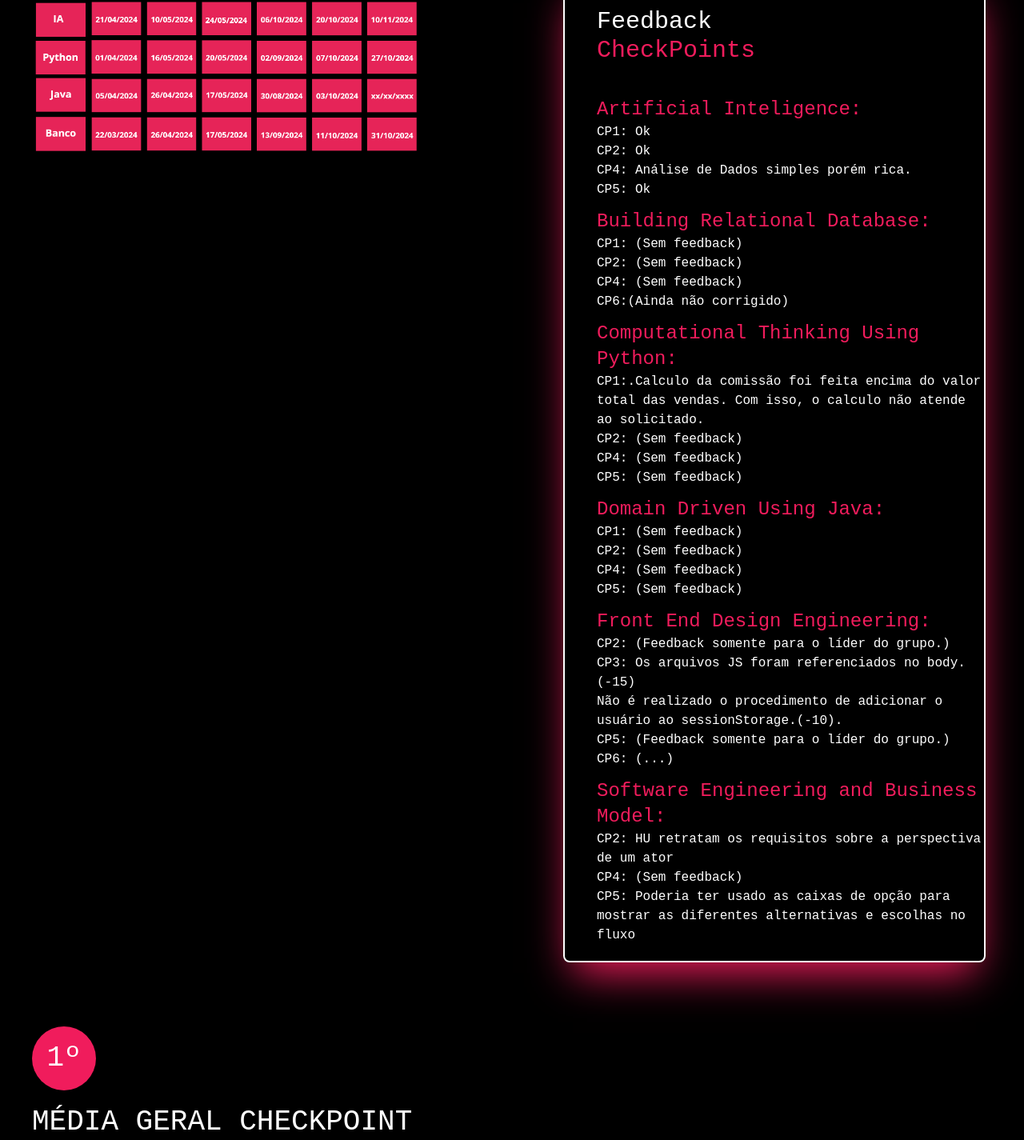
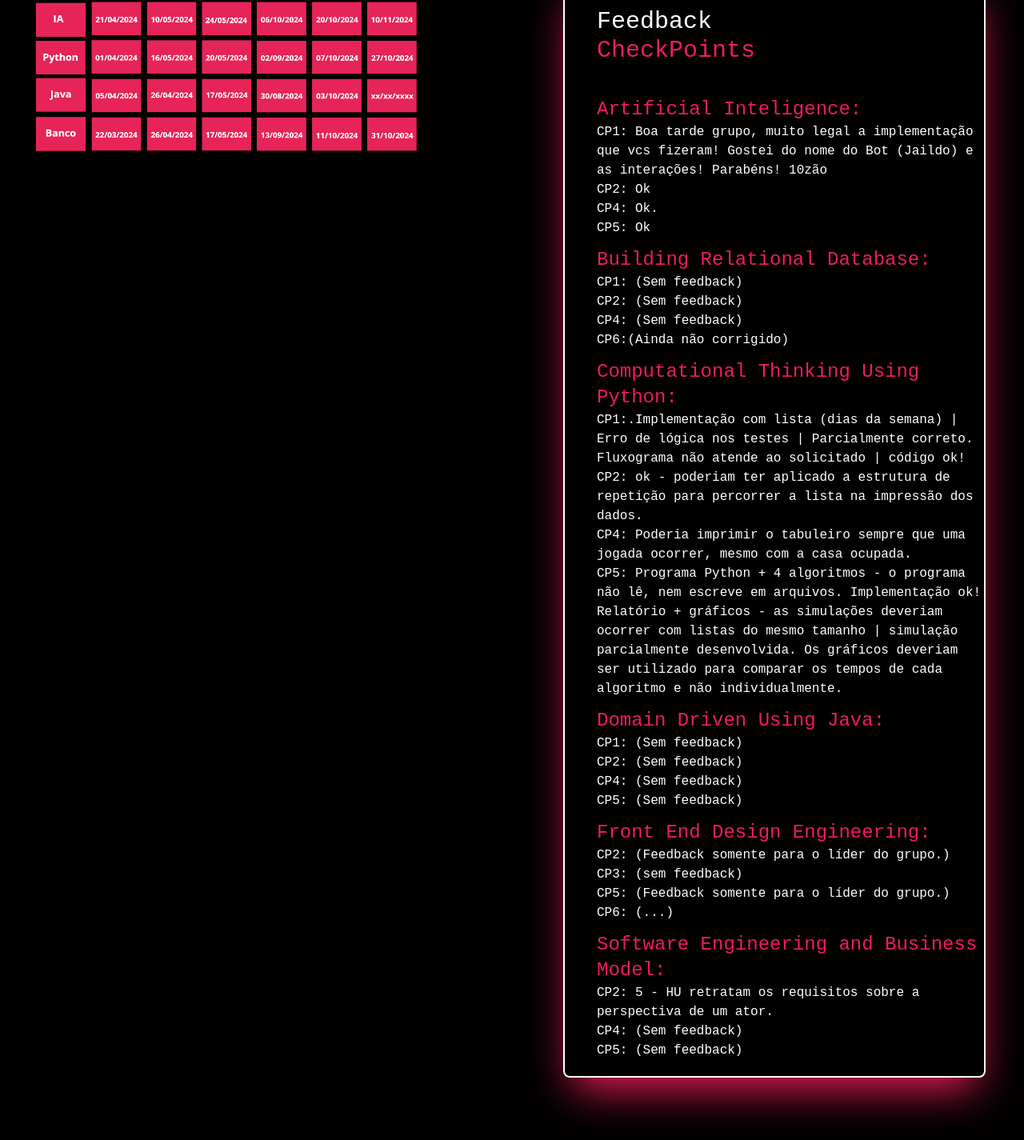
Before and after one commit to JenniferDaleffi/PortfolioDeAvaliacoes, a Next.js app in the folder portfolio/: page /checkpoint/cadena in a window 1280 px wide. Shown: the part 795-2220 px from the top of the page at 80% size. Built offline with nearby package versions, Linux system fonts and the light colour scheme.

Commit message:
arrumando feedback e endpoint

```diff
--- a/portfolio/src/app/checkpoint/cadena/page.tsx
+++ b/portfolio/src/app/checkpoint/cadena/page.tsx
@@ -44,9 +44,9 @@ export default function Leonardo() {
                     <div className="mt-20 border-2 border-white border-solid rounded-lg shadow-2xl shadow-fiap hover:scale-110 hover:duration-300 mb-20 w-80 lg:w-11/12">
                         <h1 className="text-white p-10 text-3xl">Feedback <br /> <span className="text-fiap">CheckPoints</span> </h1>
                         <h1 className="text-fiap ml-10 text-2xl">Artificial Inteligence:</h1>
-                        <p className="text-white ml-10"><span className="text-amarelo">CP1:</span> Ok</p>
+                        <p className="text-white ml-10"><span className="text-amarelo">CP1:</span> Boa tarde grupo, muito legal a implementação que vcs fizeram! Gostei do nome do Bot (Jaildo) e as interações! Parabéns! 10zão</p>
                         <p className="text-white ml-10"><span className="text-amarelo">CP2:</span> Ok</p>
-                        <p className="text-white ml-10"><span className="text-amarelo">CP4:</span> Análise de Dados simples porém rica.</p>
+                        <p className="text-white ml-10"><span className="text-amarelo">CP4:</span> Ok.</p>
                         <p className="text-white ml-10"><span className="text-amarelo">CP5:</span> Ok</p>
                         <h1 className=" mt-3 text-fiap ml-10 text-2xl">Building Relational Database:</h1>
                         <p className="text-white ml-10"><span className="text-amarelo">CP1:</span> (Sem feedback)</p>
@@ -54,10 +54,12 @@ export default function Leonardo() {
                         <p className="text-white ml-10"><span className="text-amarelo">CP4: </span>(Sem feedback)</p>
                         <p className="text-white ml-10"><span className="text-amarelo">CP6:</span>(Ainda não corrigido)</p>
                         <h1 className=" mt-3 text-fiap ml-10 text-2xl">Computational Thinking Using Python:</h1>
-                        <p className="text-white ml-10"><span className="text-amarelo">CP1:</span>.Calculo da comissão foi feita encima do valor total das vendas. Com isso, o calculo não atende ao solicitado.</p>
-                        <p className="text-white ml-10"><span className="text-amarelo">CP2: </span>(Sem feedback)</p>
-                        <p className="text-white ml-10"><span className="text-amarelo">CP4:</span> (Sem feedback)</p>
-                        <p className="text-white ml-10"><span className="text-amarelo">CP5:</span> (Sem feedback)</p>
+                        <p className="text-white ml-10"><span className="text-amarelo">CP1:</span>.Implementação com lista (dias da semana) | Erro de lógica nos testes | Parcialmente correto.
+                        <br />Fluxograma não atende ao solicitado | código ok!</p>
+                        <p className="text-white ml-10"><span className="text-amarelo">CP2: </span>ok - poderiam ter aplicado a estrutura de repetição para percorrer a lista na impressão dos dados.</p>
+                        <p className="text-white ml-10"><span className="text-amarelo">CP4:</span> Poderia imprimir o tabuleiro sempre que uma jogada ocorrer, mesmo com a casa ocupada.</p>
+                        <p className="text-white ml-10"><span className="text-amarelo">CP5:</span> Programa Python + 4 algoritmos - o programa não lê, nem escreve em arquivos. Implementação ok!
+                        <br />Relatório + gráficos - as simulações deveriam ocorrer com listas do mesmo tamanho | simulação parcialmente desenvolvida. Os gráficos deveriam ser utilizado para comparar os tempos de cada algoritmo e não individualmente.</p>
                         <h1 className=" mt-3 text-fiap ml-10 text-2xl">Domain Driven Using Java:</h1>
                         <p className="text-white ml-10"><span className="text-amarelo">CP1:</span> (Sem feedback)</p>
                         <p className="text-white ml-10"><span className="text-amarelo">CP2: </span>(Sem feedback)</p>
@@ -65,14 +67,13 @@ export default function Leonardo() {
                         <p className="text-white ml-10"><span className="text-amarelo">CP5:</span> (Sem feedback)</p>
                         <h1 className=" mt-3 text-fiap ml-10 text-2xl">Front End Design Engineering:</h1>
                         <p className="text-white ml-10"><span className="text-amarelo">CP2: </span>(Feedback somente para o líder do grupo.)</p>
-                        <p className="text-white ml-10"><span className="text-amarelo">CP3:</span> Os arquivos JS foram referenciados no body.(-15)
-                        <br /> Não é realizado o procedimento de adicionar o usuário ao sessionStorage.(-10).</p>
+                        <p className="text-white ml-10"><span className="text-amarelo">CP3:</span> (sem feedback) </p>
                         <p className="text-white ml-10"><span className="text-amarelo">CP5:</span> (Feedback somente para o líder do grupo.)</p>
                         <p className="text-white ml-10"><span className="text-amarelo">CP6: (...)</span></p>
                         <h1 className=" mt-3 text-fiap ml-10 text-2xl">Software Engineering and Business Model:</h1>
-                        <p className="text-white ml-10"><span className="text-amarelo">CP2:</span> HU retratam os requisitos sobre a perspectiva de um ator</p>
+                        <p className="text-white ml-10"><span className="text-amarelo">CP2:</span> 5 - HU retratam os requisitos sobre a perspectiva de um ator.</p>
                         <p className="text-white ml-10"><span className="text-amarelo">CP4:</span> (Sem feedback)</p>
-                        <p className="text-white ml-10 mb-5"><span className="text-amarelo">CP5: </span>Poderia ter usado as caixas de opção para mostrar as diferentes alternativas e escolhas no fluxo</p>
+                        <p className="text-white ml-10 mb-5"><span className="text-amarelo">CP5: </span> (Sem feedback)</p>
                     </div>
                 </div>
                 <div className="mr-10">
--- a/portfolio/src/app/materias/[id]/page.tsx
+++ b/portfolio/src/app/materias/[id]/page.tsx
@@ -19,7 +19,7 @@ export default function EditarMaterias({params}:{params:{id:number}}) {
 
   useEffect(() => {
     const chamaApi = async () => {
-        const response = await fetch(`http://localhost:3000/api/base-disciplina/${params.id}`);
+        const response = await fetch(`/api/base-disciplina/${params.id}`);
         const data = await response.json();
         setMateria(data);
     }
@@ -58,6 +58,7 @@ export default function EditarMaterias({params}:{params:{id:number}}) {
     <div>
       <div className="m-10">
           <Link className="text-black p-2 rounded-md border-white border-solid border-2 hover:bg-fiap transition duration-500 hover:border-black" href="/">Home</Link>
+
       </div>
         <h1>Editar Materias</h1>
 
@@ -65,24 +66,24 @@ export default function EditarMaterias({params}:{params:{id:number}}) {
             <form onSubmit={handleSubmit}>
                 <div>
                   <label>Disciplina:</label>
-                  <input type="text" name="nome" value={materia.disciplina} placeholder="Digite o nome da disciplina." required
+                  <input type="text" name="disciplina" value={materia.disciplina} placeholder="Digite o nome da disciplina." required
                     onChange={(e)=> setMateria({...materia, disciplina: e.target.value})}
                   />
                 </div>
                 <div>
                   <label>Jennifer:</label>
-                  <input type="number" name="preco" value={materia.Jennifer} placeholder="Digite a nota da jennifer." required
+                  <input type="number" name="Jennifer" value={materia.Jennifer} placeholder="Digite a nota da jennifer." required
                   onChange={(e)=> setMateria({...materia, Jennifer: parseFloat(e.target.value)})}  min={0}/>
                 </div>
                 <div>
                   <label>Julia:</label>
-                  <input type="number" name="estoque" value={materia.Julia} placeholder="Digite a nota da julia" required
-                  onChange={(e)=> setMateria({...materia, Julia: parseInt(e.target.value)})}  min={0}/>
+                  <input type="number" name="Julia" value={materia.Julia} placeholder="Digite a nota da julia" required
+                  onChange={(e)=> setMateria({...materia, Julia: parseFloat(e.target.value)})}  min={0}/>
                 </div>
                 <div>
                   <label>Leonardo:</label>
-                  <input type="number" name="estoque" value={materia.Leonardo} placeholder="Digite a nota do leonardo." required
-                  onChange={(e)=> setMateria({...materia, Leonardo: parseInt(e.target.value)})}  min={0}/>
+                  <input type="number" name="Leonardo" value={materia.Leonardo} placeholder="Digite a nota do leonardo." required
+                  onChange={(e)=> setMateria({...materia, Leonardo: parseFloat(e.target.value)})}  min={0}/>
                 </div>
                 <div>
                   <button type="submit">Cadastrar</button>
--- a/portfolio/src/app/materias/page.tsx
+++ b/portfolio/src/app/materias/page.tsx
@@ -1,5 +1,5 @@
 "use client"
-;
+
 import { TipoMateria } from "@/types/types";
 import Link from "next/link";
 import { useEffect, useState } from "react";
@@ -8,8 +8,8 @@ export default function Materias() {
 
     const [listaMaterias, setlistaMaterias] = useState<TipoMateria[]>([])
 
-            const chamadaApi = async () => {
-                const response = await fetch("http://localhost:3000/api/base-disciplina");
+            const chamaApi = async () => {
+                const response = await fetch("/api/base-disciplina");
                 const data = await response.json();
                 const { documents } = data;
                 console.log(documents);
@@ -17,17 +17,17 @@ export default function Materias() {
             }
 
     useEffect(() => {
-        chamadaApi();
+        chamaApi();
     }, [])
 
     const handleDelete = async (id:string) =>{
         try {
-            const response = await fetch(`http://localhost:3000/api/base-disciplina/${id}`,{
+            const response = await fetch(`/api/base-disciplina/${id}`,{
                 method: 'DELETE',
             });
             if (response.ok) {
                 alert("Meteria excluída com sucesso!");
-                chamadaApi();
+                chamaApi();
             }
         } catch (error) {
             console.error("Erro na exclusão da materia!", error);
@@ -36,8 +36,9 @@ export default function Materias() {
 
   return (
     <div className="w-full h-screen bg-black">
-        <div className="p-10">
-            <Link className="text-white p-2 rounded-md border-white border-solid border-2 hover:bg-fiap transition duration-500 hover:border-black" href="/">Home</Link>
+        <div className="p-10 flex items-center justify-center gap-12">
+            <Link className="text-white px-10 py-2 rounded-md border-white border-solid border-2 hover:bg-fiap transition duration-500 hover:border-black" href="/">Home</Link>
+            <Link className="text-white p-2 rounded-md border-white border-solid border-2 hover:bg-fiap transition duration-500 hover:border-black" href="/materias/cad-materia">Cadastro de notas</Link>
         </div>
         <h2 className="text-5xl mt-2 text-center p-6 text-fiap">Materias</h2>
             <table className="text-white bg-fiap rounded-lg mb-5 mt-5 flex flex-col mx-auto max-w-2xl text-xl">
--- a/portfolio/src/components/Footer/footer.tsx
+++ b/portfolio/src/components/Footer/footer.tsx
@@ -1,7 +1,7 @@
 export default function Footer() {
     return (
         <footer className="bg-black p-16">
-            <h3 className="  text-center  text-fiap">Desenvolvido por Jennifer -Leonardo - Julia</h3>
+            <h3 className="  text-center  text-fiap">Desenvolvido por Jennifer - Leonardo - Julia</h3>
         </footer>
     )
 
```
Also changed, not shown: portfolio/src/app/materias/cad-materia/page.tsx (+7 -7 lines).
